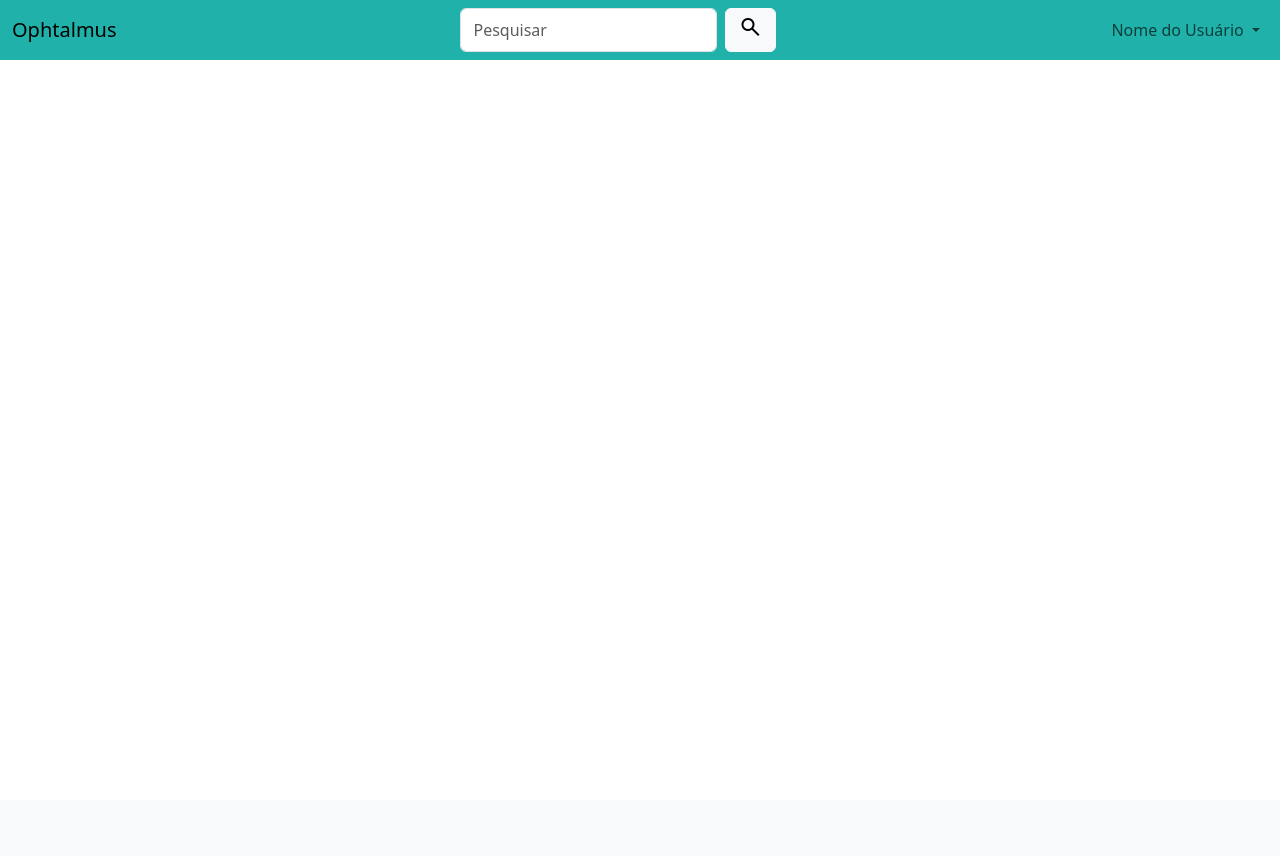
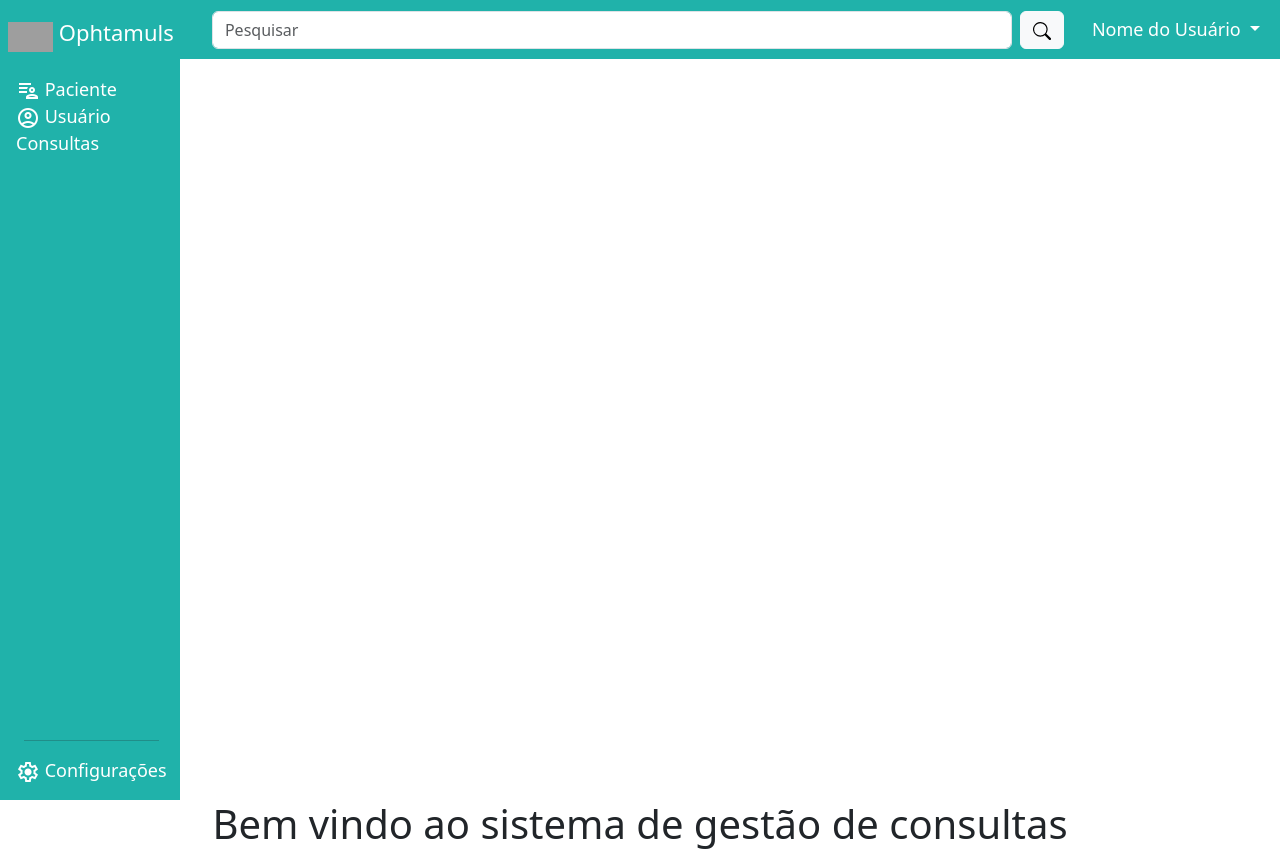
Before and after one commit to Allanfd12/clinica-oftalmologica-laravel, a Laravel app: page / in a window 1280 px wide. Before the commit the page ends 60 px from the top, so only its background shows below. Run offline with Laravel 10, Linux system fonts and the light colour scheme; grey boxes are pictures that could not be loaded.

Commit message:
home sidebar e navbar prontas

```diff
--- a/composer.json
+++ b/composer.json
@@ -10,7 +10,8 @@
         "guzzlehttp/guzzle": "^7.2",
         "laravel/framework": "^10.0",
         "laravel/sanctum": "^3.2",
-        "laravel/tinker": "^2.8"
+        "laravel/tinker": "^2.8",
+        "twbs/bootstrap-icons": "^1.10"
     },
     "require-dev": {
         "fakerphp/faker": "^1.9.1",
--- a/package.json
+++ b/package.json
@@ -13,5 +13,9 @@
         "postcss": "^8.4.6",
         "tailwindcss": "^3.1.0",
         "vite": "^4.0.0"
+    },
+    "dependencies": {
+        "bootstrap": "^5.3.0-alpha3",
+        "bootstrap-icons": "^1.10.4"
     }
 }
--- /dev/null
+++ b/public/css/style.css
@@ -0,0 +1,43 @@
+body {
+    background: white;
+    font-size: large;
+}
+
+input.form-control{ width: 800px!important; }
+
+#side_nav {
+    background: #20B2AA;
+    min-width: 180px;
+    max-width: 180px;
+}
+.navbar-cima {
+    min-height: 100vh;
+    width: 100%;
+}
+
+hr.h-color {
+    background: white;
+}
+
+.sidebar li.active {
+    background: white;
+    border-radius: 10px;
+}
+
+.sidebar li.active a, .sidebar li.active a:hover {
+    color: black;
+}
+
+.sidebar li a {
+    color: white;
+}
+
+.logo-texto {
+    font-size: 22px;
+    color: white;
+}
+
+.icon {
+    display: inline-block;
+    vertical-align: middle;
+}
--- a/resources/views/layouts/public.blade.php
+++ b/resources/views/layouts/public.blade.php
@@ -4,27 +4,65 @@
     <meta charset="utf-8">
     <meta name="viewport" content="width=device-width, initial-scale=1">
     <link href="https://cdn.jsdelivr.net/npm/bootstrap@5.3.0-alpha3/dist/css/bootstrap.min.css" rel="stylesheet" integrity="sha384-KK94CHFLLe+nY2dmCWGMq91rCGa5gtU4mk92HdvYe+M/SXH301p5ILy+dN9+nJOZ" crossorigin="anonymous">
-    <link rel="stylesheet" href="https://fonts.googleapis.com/css2?family=Material+Symbols+Outlined:opsz,wght,FILL,GRAD@20..48,100..700,0..1,-50..200" />
+    <link rel="stylesheet" href="https://fonts.googleapis.com/css2?family=Material+Symbols+Outlined:opsz,wght,FILL,GRAD@20..48,100..700,0..1,-50..200">
+    <script src="https://code.jquery.com/jquery-3.6.0.min.js"></script>
+    <link rel="stylesheet" href="{{ asset('css/style.css') }}">
     <title>Bootstrap demo</title>
   </head>
   <body>
-    <header>
+    {{--sidebar--}}
+    <div class="main-container d-flex">
+      <div class="sidebar" id="side_nav">
+        <div class="header-box px-2 pt-3 pb-4">
+          <a class="navbar-brand" href="#">
+            <img src="{{ asset('storage/olho-logo.png') }}" alt="Logo" width="45" height="30" class="d-inline-block align-text-top"><span class="logo-texto"> Ophtamuls</span>
+          </a>
+        </div>
+        <ul class="list-unstyled px-3">
+          <li><a href="#" class="text-decoration-none d-block"><span class="material-symbols-outlined icon">
+            patient_list
+            </span> Paciente</a></li>
+          <li><a href="#" class="text-decoration-none d-block"><span class="material-symbols-outlined icon">
+            account_circle</span> Usuário</a></li>
+          <li><a href="#" class="text-decoration-none d-block"> Consultas</a></li>
+        </ul>
+
+
+        <ul class="list-unstyled px-3" style="position: absolute; bottom: 0; left: 0;">
+          <hr class="h-color mx-2">
+          <li><a href="#" class="text-decoration-none d-block"><span class="material-symbols-outlined icon">
+            settings
+            </span> Configurações</a></li>
+        </ul>
+      </div>
+      <div class="navbar-cima">
         <nav class="navbar navbar-expand-lg" style="background-color:#20B2AA">
           <div class="container-fluid">
-              <a class="navbar-brand" href="#">Ophtalmus</a>
             <div class="collapse navbar-collapse nav-fill justify-content-center" id="navbarSupportedContent">
               <form class="d-flex" role="search">
                 <input class="form-control me-2 " type="search" placeholder="Pesquisar" aria-label="Search">
-                  <button class="btn btn-light" type="submit"><span class="material-symbols-outlined">search</span></i></button>
+                <button class="btn btn-light" type="submit"><svg xmlns="http://www.w3.org/2000/svg" width="18" height="18" fill="currentColor" class="bi bi-search" viewBox="0 0 16 16">
+                  <path d="M11.742 10.344a6.5 6.5 0 1 0-1.397 1.398h-.001c.03.04.062.078.098.115l3.85 3.85a1 1 0 0 0 1.415-1.414l-3.85-3.85a1.007 1.007 0 0 0-.115-.1zM12 6.5a5.5 5.5 0 1 1-11 0 5.5 5.5 0 0 1 11 0z"/>
+                </svg></button>
               </form>
             </div>
               <ul class="navbar-nav me-auto mb-2 mb-lg-0">
                   <li class="nav-item dropdown">
-                    <a class="nav-link dropdown-toggle" href="#" role="button" data-bs-toggle="dropdown" aria-expanded="false">
+                  <a class="nav-link dropdown-toggle text-white" href="#" role="button" data-bs-toggle="dropdown" aria-expanded="false">
                       Nome do Usuário
                   </a>
                   <ul class="dropdown-menu">
-                        <li><a class="dropdown-item" href="#">Trocar de Usuário</a></li>
+                      @if (Route::has('login'))
+                          @auth
+                            <li><a href="{{ url('/dashboard') }}" class="dropdown-item">Dashboard</a></li>
+                            @else
+                            <li><a href="{{ route('login') }}" class="dropdown-item">Log in</a></li>
+                            <li><hr class="dropdown-divider"></li>
+                            @if (Route::has('register'))
+                            <li><a href="{{ route('register') }}" class="dropdown-item">Register</a></li>
+                            @endif
+                          @endauth
+                      @endif
                       <li><hr class="dropdown-divider"></li>
                       <li><a class="dropdown-item" href="#">Log Out</a></li>
                   </ul>
@@ -32,9 +70,18 @@
               </ul>
           </div>
       </nav>
-    </header>
+      </div>
+    </div>
 
+    @yield('content')
 
     <script src="https://cdn.jsdelivr.net/npm/bootstrap@5.3.0-alpha3/dist/js/bootstrap.bundle.min.js" integrity="sha384-ENjdO4Dr2bkBIFxQpeoTz1HIcje39Wm4jDKdf19U8gI4ddQ3GYNS7NTKfAdVQSZe" crossorigin="anonymous"></script>
+
+    <script>
+      $('.sidebar ul li').on('click' , function(){
+        $('.sidebar ul li.active').removeClass('active');
+        $(this).addClass('active');
+      })
+    </script>
   </body>
 </html>
--- a/resources/views/welcome.blade.php
+++ b/resources/views/welcome.blade.php
@@ -1,5 +1,11 @@
 @extends('layouts.public')
 
 @section('content')
-
+    <div class="container">
+        <div class="row">
+            <div class="col-12">
+                <h1 class="text-center">Bem vindo ao sistema de gestão de consultas</h1>
+            </div>
+        </div>
+    </div>
 @endsection
```
Also changed, not shown: package-lock.json, resources/views/layouts/olho-logo.png (deleted), 1 other file. Lines whose indentation alone changed are shown as unchanged.
